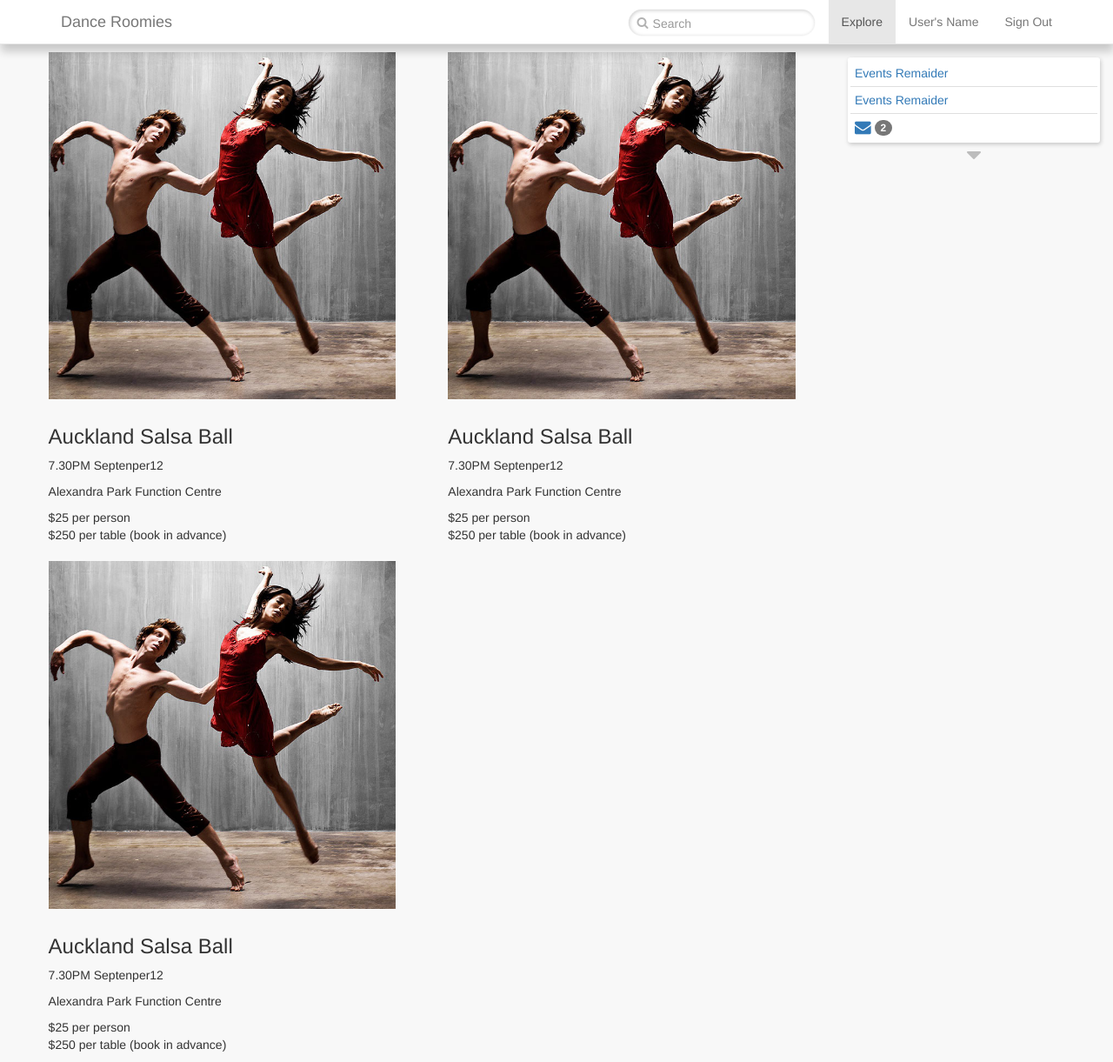
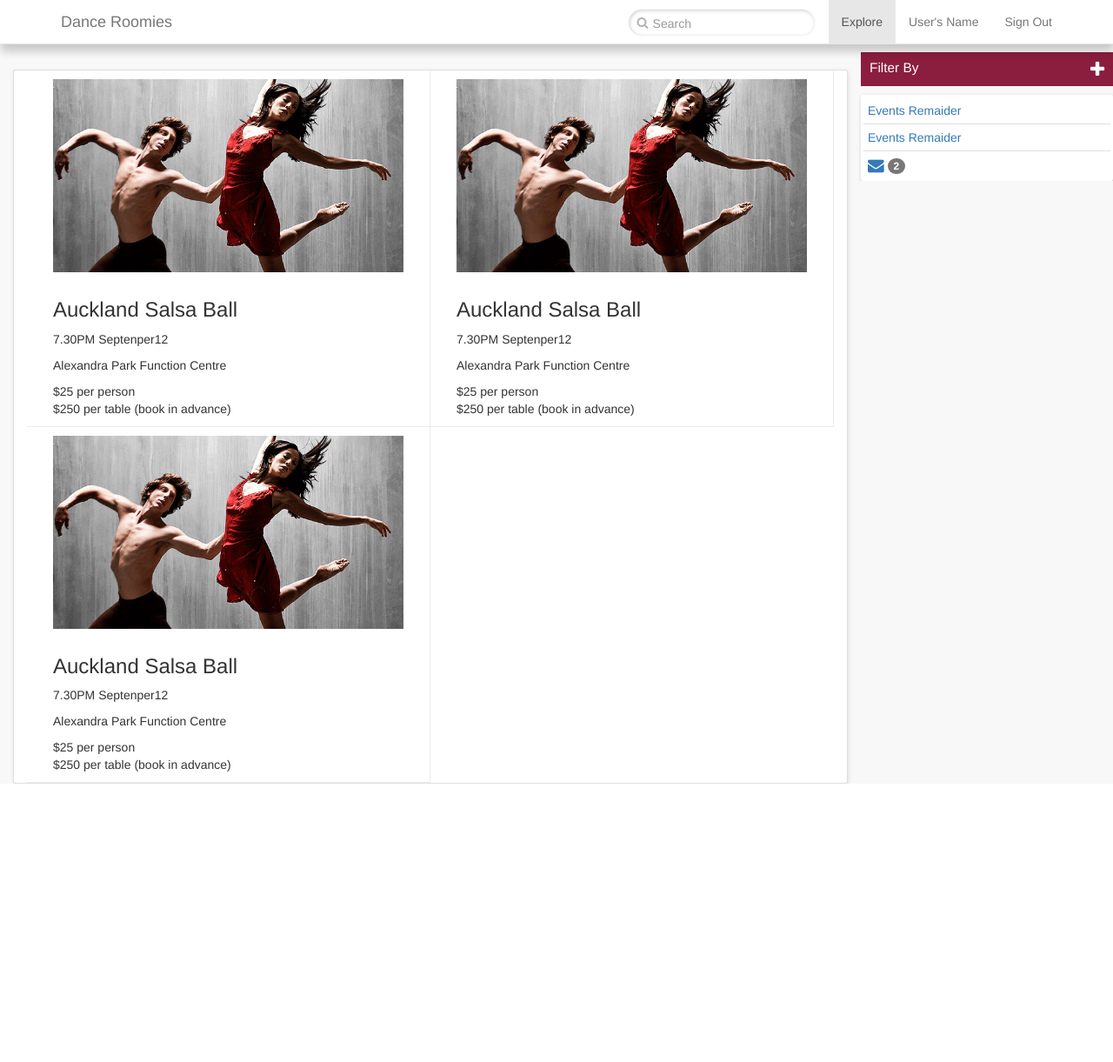
Before and after one commit to Catherinecao/Dance-Roomies, a PHP site: page /logined.html in a window 1280 px wide. Shown: the whole page at 87% size. After the commit the page ends 901 px from the top, so only its background shows below. Run offline with PHP 8.4, Linux system fonts and the light colour scheme; some libraries are stand-ins or nearby versions.

Commit message:
filter changes

```diff
--- a/css/main.css
+++ b/css/main.css
@@ -16,7 +16,7 @@ hr {
   text-align: center;
   margin-top: 3em;
   margin-bottom: 3em;
-  border: 1px solid rgba(128, 128, 128, 0.5);
+  border: 1px solid rgba(128, 128, 128, 0.25);
   padding: 0.5em 2em;
   background-color: white;
   white-space: normal;
@@ -139,24 +139,19 @@ img {
 
 .sidebar-control {
   text-align: center;
-  display: block;
   cursor: pointer;
-  color: rgba(128, 128, 128, 0.5); }
-
-.sidebar-control-active {
-  color: white;
-  box-shadow: 1px 2px 5px rgba(0, 0, 0, 0.3);
-  transition: color 0.5s, box-shadow 0.5s; }
+  color: #8B1D3F;
+  padding-top: 10px; }
 
 .filterBar {
   border-radius: 3px;
   background-color: white;
   box-shadow: 1px 2px 5px rgba(0, 0, 0, 0.2);
-  padding: 3px;
-  margin-bottom: 10px; }
-  @media (min-width: 768px) {
-    .filterBar {
-      margin-bottom: 30px; } }
+  padding: 3px; }
+
+@media (min-width: 768px) {
+  .mobile {
+    display: none; } }
 
 .filter-item {
   padding: 5px;
@@ -164,16 +159,51 @@ img {
   .filter-item:last-child {
     border-bottom: 0; }
 
+.filter-label {
+  text-align: center;
+  font-size: 1.1em;
+  font-style: bold;
+  display: block;
+  width: 100%;
+  background-color: #8B1D3F;
+  color: white;
+  padding: 7px 0;
+  margin-top: 10px; }
+  @media (min-width: 768px) {
+    .filter-label {
+      text-align: left;
+      padding-left: 10px;
+      margin-bottom: 10px;
+      margin-top: 0; } }
+  .filter-label .fa-plus {
+    display: none; }
+    @media (min-width: 768px) {
+      .filter-label .fa-plus {
+        display: block;
+        float: right;
+        padding: 5px 0;
+        padding-right: 10px; } }
+
 .login {
-  margin-top: 30px; }
-  @media (min-width: 768px) {
-    .login {
-      margin-top: 0; } }
+  margin-top: 30px;
+  margin-left: 15px;
+  margin-right: 15px;
+  border-radius: 3px;
+  border: 1px solid rgba(128, 128, 128, 0.25);
+  box-shadow: 1px 2px 5px rgba(0, 0, 0, 0.1);
+  background-color: white; }
   @media (min-width: 1200px) {
     .login {
-      padding-left: 2%; } }
+      margin-right: 0; } }
+
+.card {
+  border-bottom: 1px solid rgba(128, 128, 128, 0.15); }
+  @media (min-width: 1200px) {
+    .card {
+      border-right: 1px solid rgba(128, 128, 128, 0.15); } }
 
 .infoBar {
+  margin-top: 10px;
   background-color: white;
   border-radius: 3px;
   box-shadow: 1px 2px 5px rgba(0, 0, 0, 0.2);
@@ -185,13 +215,14 @@ img {
       display: block; } }
 
 .bottom-menu {
-  border-top: 1px solid rgba(128, 128, 128, 0.5);
+  border-top: 1px solid rgba(128, 128, 128, 0.25);
   height: 50px;
   position: fixed;
   z-index: 101;
   overflow-y: hidden;
   width: 100%;
-  background-color: white; }
+  background-color: white;
+  box-shadow: 1px -2px 5px rgba(0, 0, 0, 0.15); }
   @media (min-width: 768px) {
     .bottom-menu {
       display: none; } }
@@ -199,7 +230,7 @@ img {
     text-align: center;
     margin-top: 10px;
     margin-bottom: 10px;
-    border-right: 1px solid rgba(128, 128, 128, 0.5); }
+    border-right: 1px solid rgba(128, 128, 128, 0.25); }
     .bottom-menu .info-item:last-child {
       border-right: 0; }
     .bottom-menu .info-item .icon {
--- a/logined.html
+++ b/logined.html
@@ -38,6 +38,7 @@
         <li class="active"><a href="#">Explore <span class="sr-only">(current)</span></a></li>
         <li><a href="#">User's Name</a></li>
         <li><a href="#">Sign Out</a></li>
+
       </ul>
     </div><!-- /.navbar-collapse -->
   </div><!-- /.container-fluid -->
@@ -47,9 +48,9 @@
 
 	<div class="col-sm-9 clearfix login">
 		<!-- <div class="container"> -->
-			<div class="col-sm-6">
+			<div class="col-sm-6 card">
 				<div class="col-sm-12 img">
-					<img src="img/Two_dancers.jpg" alt="">
+					<img src="img/Two_dancers-1.png" alt="">
 				</div>
 				<div class="col-sm-12 blur">
 					<h3>Auckland Salsa Ball</h3>
@@ -59,9 +60,9 @@
 				</div>
 			</div>
 
-			<div class="col-sm-6">
+			<div class="col-sm-6 card">
 				<div class="col-sm-12 img">
-					<img src="img/Two_dancers.jpg" alt="">
+					<img src="img/Two_dancers-1.png" alt="">
 				</div>
 				<div class="col-sm-12 blur">
 					<h3>Auckland Salsa Ball</h3>
@@ -71,9 +72,9 @@
 				</div>
 			</div>
 
-			<div class="col-sm-6">
+			<div class="col-sm-6 card">
 				<div class="col-sm-12 img">
-					<img src="img/Two_dancers.jpg" alt="">
+					<img src="img/Two_dancers-1.png" alt="">
 				</div>
 				<div class="col-sm-12 blur">
 					<h3>Auckland Salsa Ball</h3>
@@ -87,21 +88,58 @@
 	</div>
 
 	<div class="sidebar col-sm-3 clearfix">
-		<div class="filterBar clearfix">
+		<div class="filterBar mobile clearfix">
 			<div class="col-sm-12  filter-item clearfix">
-
 		        <select class="select-style">
-		        	<option selected="selected" value="">Time</option>
-		            <option value="0">2015</option>
-		            <option value="1">2016</option>
-		            <option value="2">2017</option>
+		        	<option selected="selected" value="">2015</option>
+		            <option value="0">2016</option>
+		            <option value="1">2017</option>
+		            <option value="2">2018</option>
 		        </select>
 			</div>
 			<div class="col-sm-12 filter-item clearfix">
 		        <select class="select-style">
-		        	<option selected="selected" value="">Type</option>
-		            <option value="0">Salsa</option>
-		            <option value="1">Bachata</option>
+		        	<option selected="selected" value="">Salsa</option>
+		            <option value="0">Bachata</option>
+		            <option value="1">Cha Cha</option>
+		            <option value="2">Zouk</option>
+		        </select>
+			</div>
+			<div class="col-sm-12 filter-item clearfix">
+		        <select class="select-style">
+		        	<option selected="selected" value="">Auckland</option>
+		            <option value="0">Wellinton</option>
+		            <option value="1">Chrischurch</option>
+		            <option value="2">Oversea</option>
+		        </select>
+			</div>
+			<div class="col-sm-12 filter-item clearfix">
+		        <select class="select-style">
+		        	<option selected="selected" value="">Events</option>
+		            <option value="0">Wanted</option>
+		        </select>
+			</div>
+		</div><!-- /.filterbar -->
+
+		<div class="col-sm-12 sidebar-control filter-label clearfix">
+			Filter By
+			<i class="fa fa-plus fa-lg"></i>
+		</div>
+		<!-- /.sidebar-control -->
+		<div class="filterBar tablet clearfix">
+			<div class="col-sm-12  filter-item clearfix">
+		        <select class="select-style">
+		        	<option selected="selected" value="">2015</option>
+		            <option value="0">2016</option>
+		            <option value="1">2017</option>
+		            <option value="2">2018</option>
+		        </select>
+			</div>
+			<div class="col-sm-12 filter-item clearfix">
+		        <select class="select-style">
+		        	<option selected="selected" value="">Salsa</option>
+		            <option value="0">Bachata</option>
+		            <option value="1">Cha Cha</option>
 		            <option value="2">Zouk</option>
 		        </select>
 			</div>
@@ -140,10 +178,7 @@
 			</div>
 		</div>
 
-		<div class="col-sm-12 sidebar-control clearfix">
-		    <i class="fa fa-caret-down fa-2x"></i>
-		</div>
-		<!-- /.sidebar-control -->
+
 
 	</div>
 	<!-- /.sidebar -->
@@ -162,7 +197,7 @@
 			</div>
 			<div class="col-xs-3 info-item">
 				<a href="#">
-					<i class="fa fa-envelope fa-lg icon"></i>
+					<i class="fa fa-envelope fa icon"></i>
 					<span class="badge">2</span>
 				</a>
 			</div>
--- a/sass/base/_variable.scss
+++ b/sass/base/_variable.scss
@@ -24,11 +24,14 @@ $info-color:$gray;
 
 $dropshadow:1px 2px 5px transparentize(black,0.7);
 $dropshadow-nav:1px 8px 10px transparentize(black,0.8);
+$dropshadow-menu:1px -2px 5px transparentize(black,0.85);
 $dropshadow-text:1px 2px 5px transparentize(black,0.8);
+$dropshadow-card:1px 2px 5px transparentize(black,0.9);
 $dropshadow-filter:$dropshadow-text;
 
 $border-hr:1px solid $gray;
-$border:1px solid $transparent-gray;
+$border:1px solid transparentize($gray,0.75);
+$border-bottom:1px solid transparentize($gray,0.85);
 $border-text:8px solid $gray;
 $border-filter-item:1px solid transparentize($gray,0.75);
 
--- a/sass/logined/_info-bar.scss
+++ b/sass/logined/_info-bar.scss
@@ -1,6 +1,7 @@
 
 
 .infoBar{
+	margin-top:10px;
 	background-color:$background-color-filter;
 	border-radius:3px;
 	box-shadow:$dropshadow-filter;
@@ -21,6 +22,7 @@
 	overflow-y:hidden;
 	width:100%;
 	background-color:$background-color-filter;
+	box-shadow:$dropshadow-menu;
 
 	@media (min-width:$tablet-min-width){
 		display: none;
--- a/sass/logined/_logined-content.scss
+++ b/sass/logined/_logined-content.scss
@@ -1,9 +1,22 @@
 .login{
 	margin-top:30px;
-	@media (min-width:$tablet-min-width){
-		margin-top: 0;
-	}
+	margin-left:15px;
+	margin-right:15px;
+	border-radius:3px;
+	border:$border;
+	box-shadow:$dropshadow-card;
+	background-color:$white;
+
 	@media (min-width:$large-min-width){
-		padding-left:percentage(2/100);
+		margin-right:0;
+		// padding-left:percentage(2/100);
 	}
 }
+
+.card{
+	border-bottom:$border-bottom;
+	@media (min-width:$large-min-width){
+		border-right:$border-bottom;
+	}
+
+}
--- a/sass/logined/_logined-filter.scss
+++ b/sass/logined/_logined-filter.scss
@@ -4,11 +4,15 @@
 	background-color:$background-color-filter;
 	box-shadow:$dropshadow-filter;
 	padding:3px;
-	margin-bottom:10px;
+
+}
+
+.mobile{
 	@media (min-width:$tablet-min-width){
-		margin-bottom:30px;
+		display: none;
 	}
 }
+
 
 .filter-item{
 	padding:5px;
@@ -17,3 +21,32 @@
 		border-bottom:0;
 	}
 }
+
+.filter-label{
+	text-align:center;
+	font-size:1.1em;
+	font-style:bold;
+	display:block;
+	width:100%;
+	background-color:$theme-color;
+	color:$white;
+	padding:7px 0;
+	margin-top:10px;
+
+	@media (min-width:$tablet-min-width){
+		text-align:left;
+		padding-left:10px;
+		margin-bottom:10px;
+		margin-top:0;
+	}
+
+	.fa-plus{
+		display: none;
+		@media (min-width:$tablet-min-width){
+			display: block;
+			float:right;
+			padding:5px 0;
+			padding-right:10px;
+		}
+	}
+}
--- a/sass/logined/_sidebar.scss
+++ b/sass/logined/_sidebar.scss
@@ -22,14 +22,9 @@
 }
 
 .sidebar-control{
+	// display:none;
 	text-align:center;
-	display:block;
 	cursor: pointer;
-	color:$transparent-gray;
+	color:$theme-color;
+	padding-top:10px;
 }
-.sidebar-control-active{
-	color:$white;
-	box-shadow:$dropshadow;
-	transition:color 0.5s, box-shadow 0.5s;
-
-}
```
Also changed, not shown: js/main.js (+42 -7 lines), img/Two_dancers-1.png (added), 1 other file.
